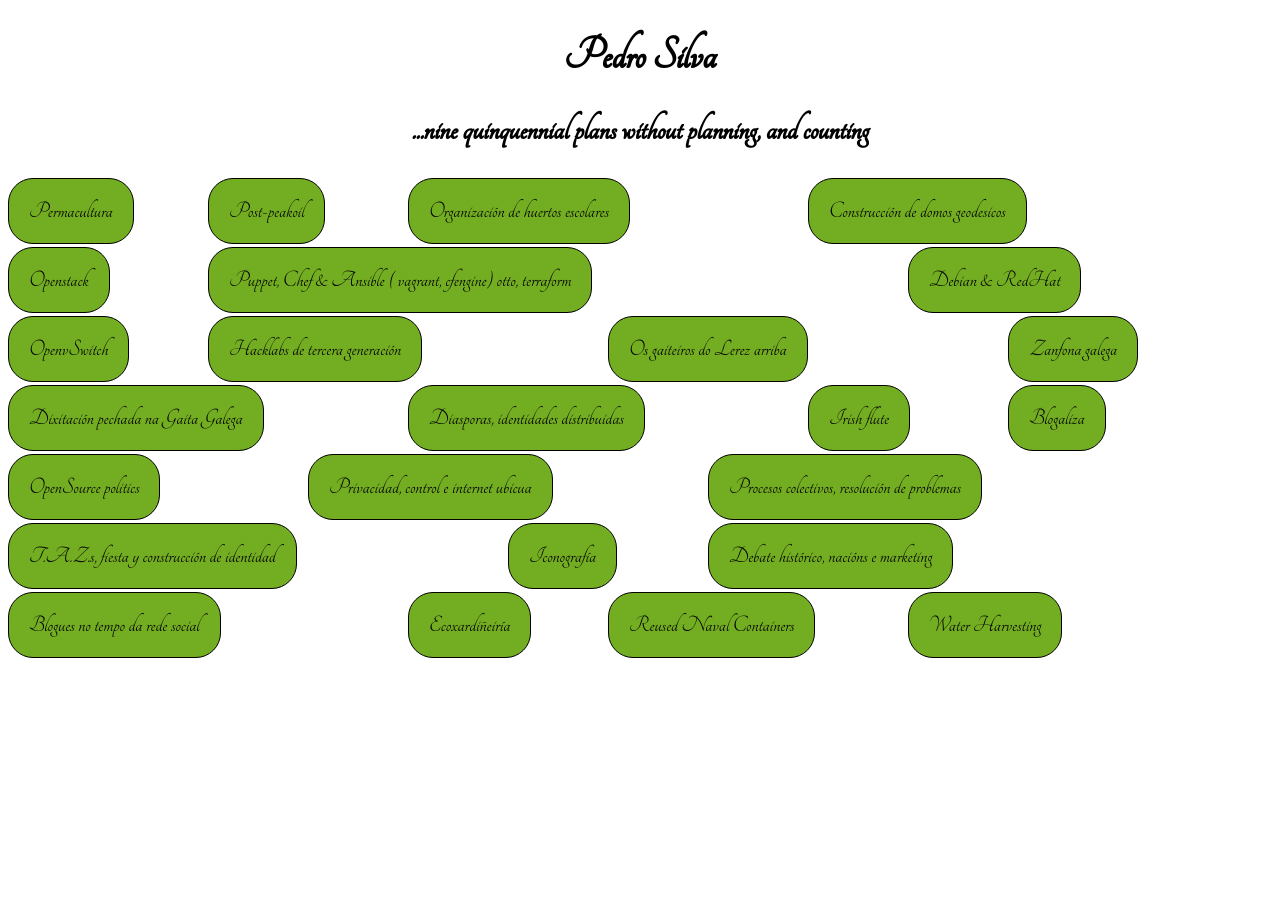
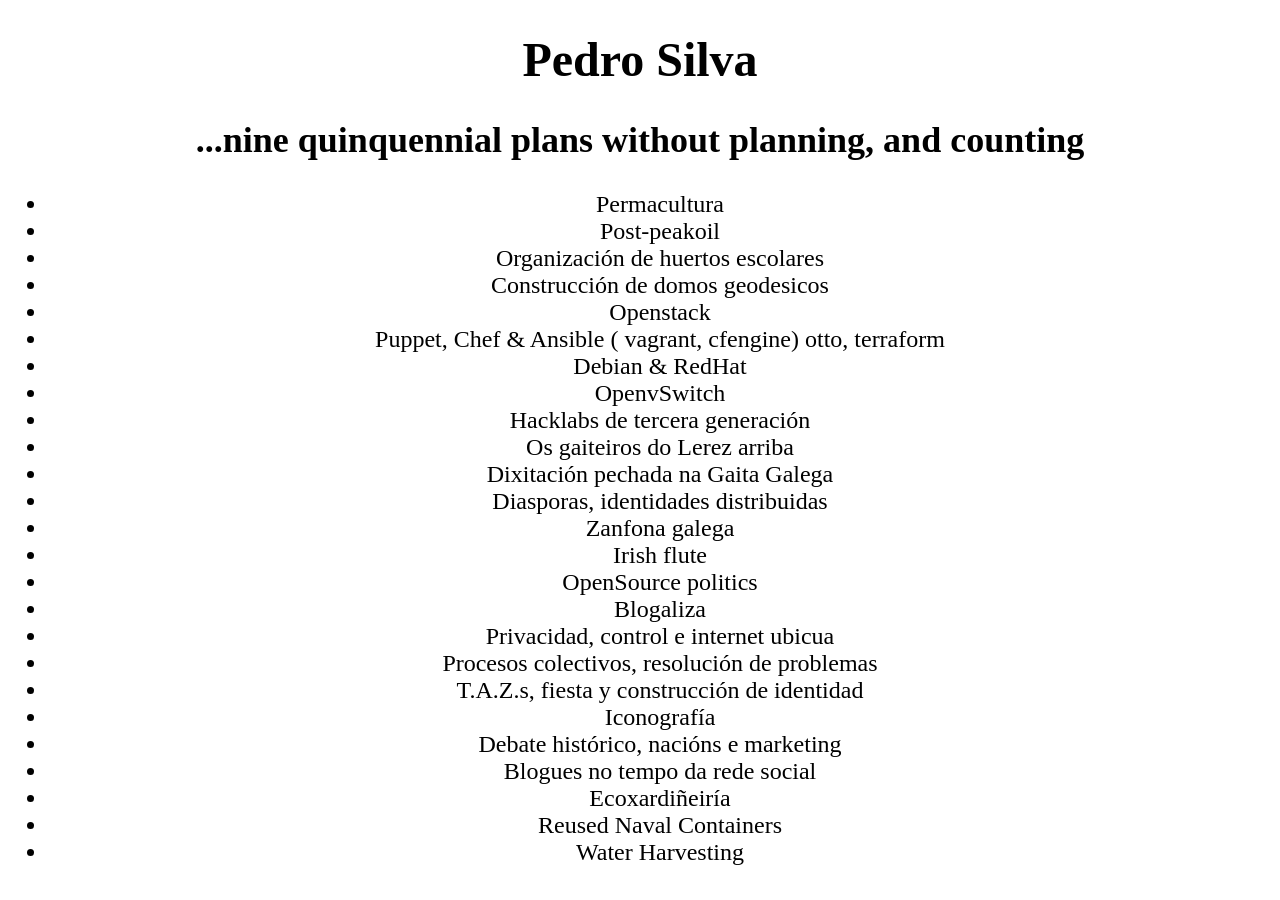
Before and after one commit to goretoxo/goretoxo.github.io, a Jekyll site: the page built from index.md, in a window 1280 px wide. Built offline with Jekyll 4.4.1, drawn with Linux system fonts in a browser that asks for light colours; nearby versions of some CDN libraries; some web fonts are replaced.

Commit message:
lista sencilla

```diff
--- a/_layouts/default.html
+++ b/_layouts/default.html
@@ -4,13 +4,12 @@
 <html>
   <head>
     <link href="https://fonts.googleapis.com/css?family=Fondamento|Nothing+You+Could+Do|Tangerine" rel="stylesheet">
-    <script src="https://unpkg.com/masonry-layout@4.1/dist/masonry.pkgd.min.js"></script>
     <link href="style.css" type="text/css" rel="stylesheet">
     <title>{{ page.title }}</title>
    <style>
       body {
-/*      font-family: 'Fondamento', cursive; */
-        font-family: 'Tangerine', serif;
+      font-family: 'Fondamento', cursive;
+/*        font-family: 'Tangerine', serif; */
 /*      font-family: 'Fondamento', cursive; */
         font-size: 24px;
       }
@@ -21,13 +20,13 @@
        <h1>{{ page.title }}</h1>
        <h2>{{ page.abstract }}</h2>
 
-<div class="grid" data-masonry='{ "itemSelector": ".grid-item", "columnWidth": 100 }'>
+<ul>
  {% for cada in page.temas %}
-  <div class="grid-item">
+  <li class="grid-item">
        {{ cada }}
-  </div>
+  </li>
  {% endfor %}
-</div>
+</ul>
 
   </body>
 </html>
--- a/style.css
+++ b/style.css
@@ -4,11 +4,3 @@
 /*    font-family: 'Tangerine', cursive; */
 /*    font-family: 'Nothing You Could Do', cursive; */
 }
-
-.grid-item{
-    border: 1px solid black;
-    border-radius: 25px;
-    padding:20px;
-    background: #73AD21;
-    word-wrap: break-word;
-}
```
